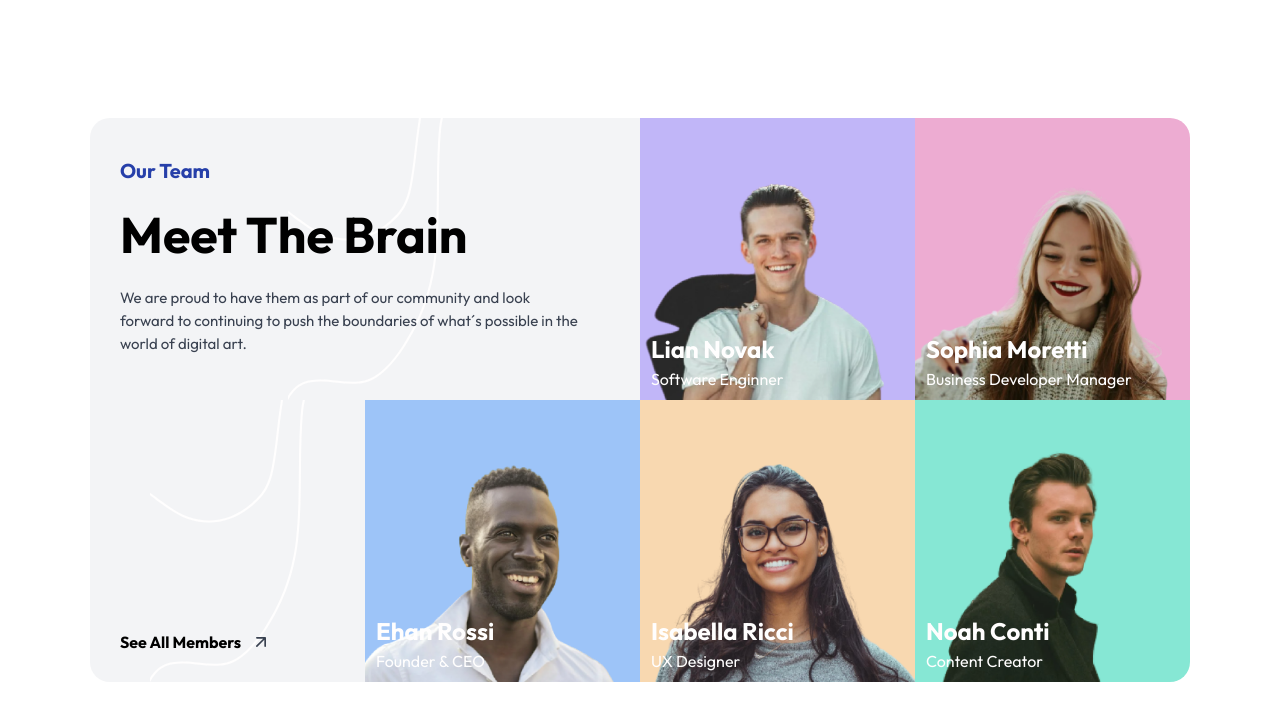
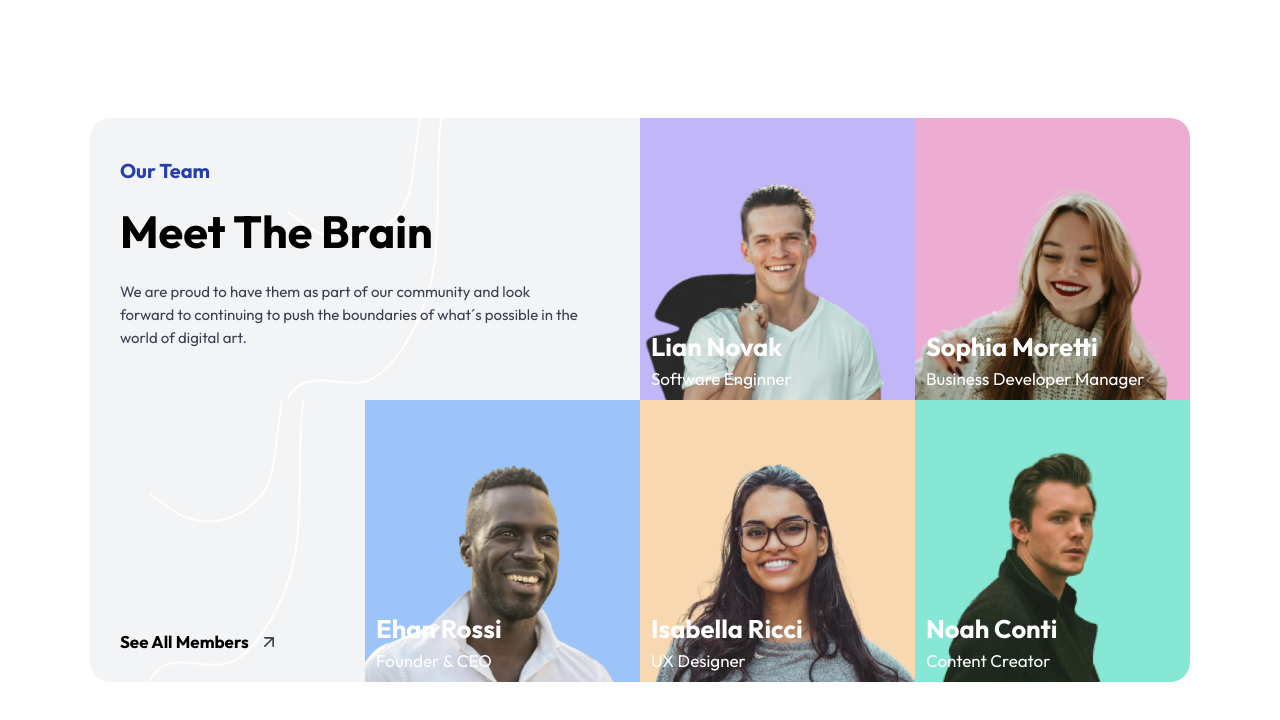
Before and after one commit to MellonFive/Dev-Challenges-our-team, a plain HTML site: page index.html in a window 1280 px wide. Drawn offline with Linux system fonts and the light colour scheme.

Commit message:
Fixing font-size

```diff
--- a/src/css/cards.css
+++ b/src/css/cards.css
@@ -38,7 +38,7 @@ header > .link {
 }
 
 header > .title {
-  font-size: 5rem;
+  font-size: 4.5rem;
   font-weight: bold;
 
   color: var(--black);
@@ -100,7 +100,7 @@ header > .description {
   flex-direction: column;
   gap: 0.5rem;
 
-  font-size: 1.6rem;
+  font-size: 1.7rem;
 
   color: var(--white);
 }
@@ -120,7 +120,7 @@ header > .description {
 }
 
 .card.members > .see-members {
-  font-size: 1.6rem;
+  font-size: 1.7rem;
   font-weight: bold;
 }
 
```
